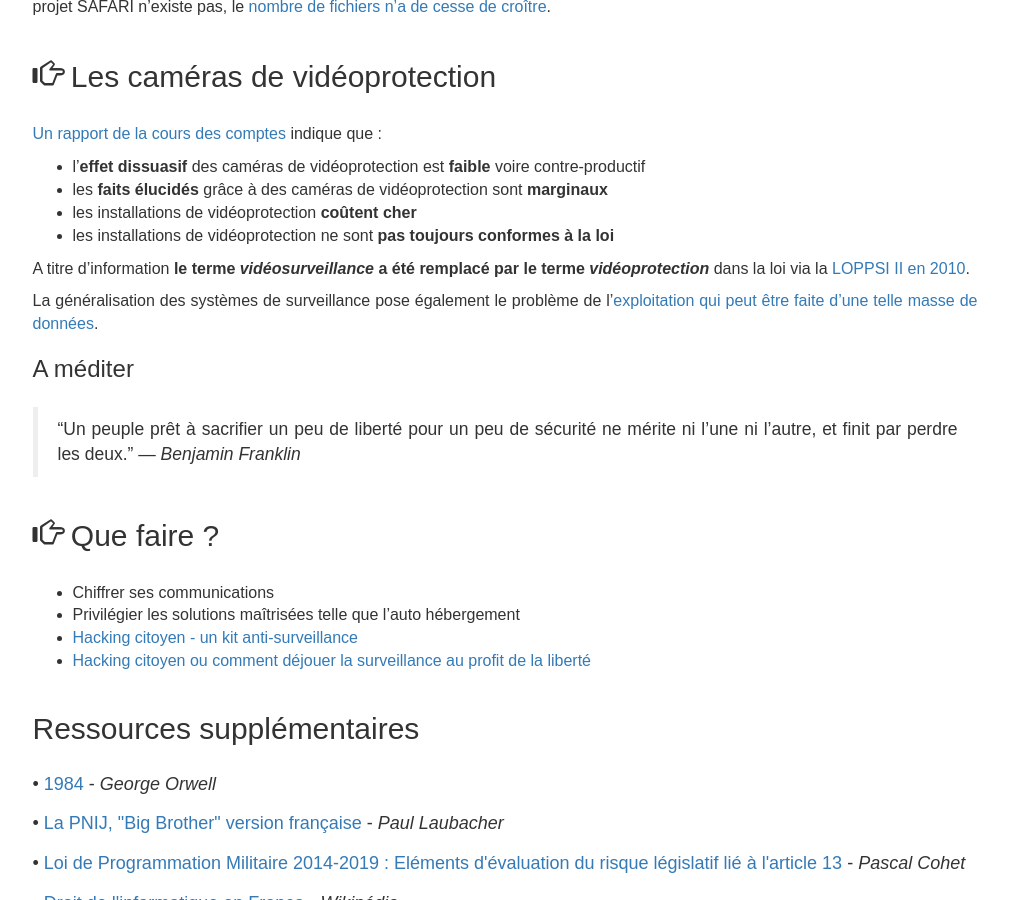
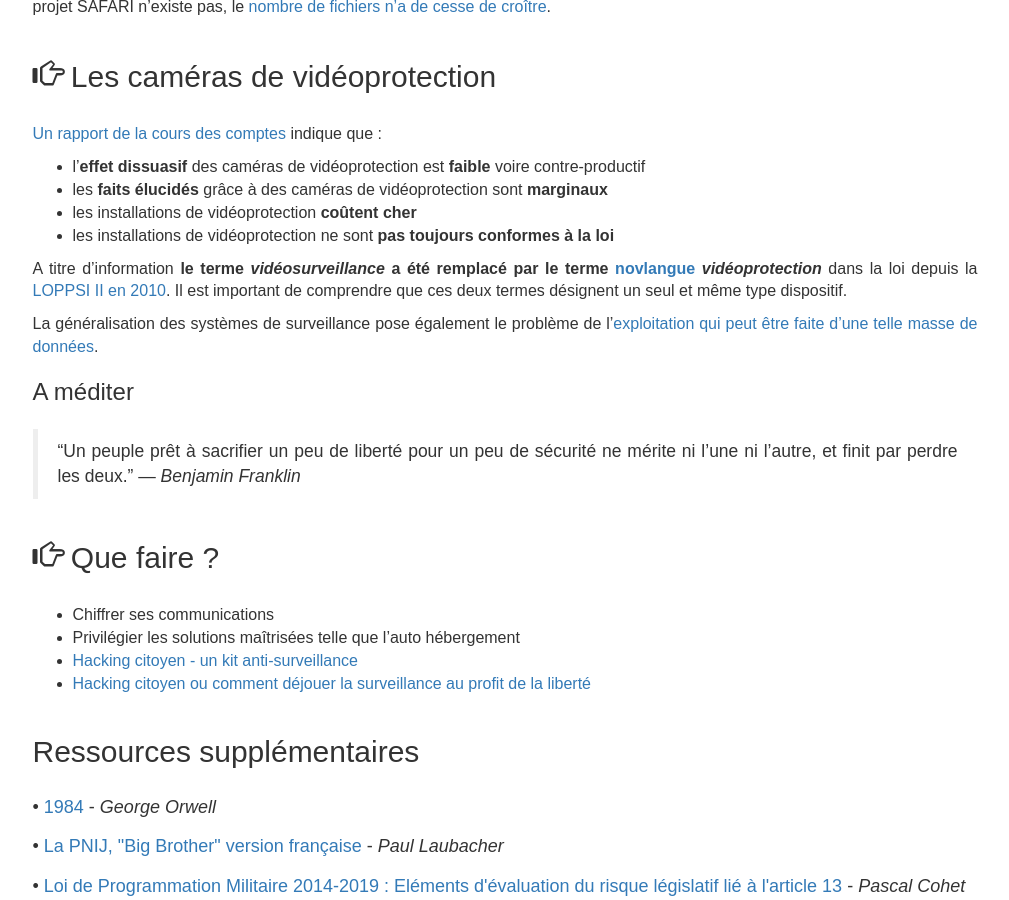
Before and after one commit to willdurand/jenairienacacher.fr, a Jekyll site: the page built from _posts/2014-01-22-surveillance.md, in a window 1280 px wide and 900 px high, scrolled down 1496 px. Shown: the whole window, without its empty margins (135-1144 px from the left). Built offline with Jekyll 4.4.1, drawn with Linux system fonts in a browser that asks for light colours; some web fonts are replaced; Markdown is read by kramdown in place of the engine named in the settings; comment, search, counter and statistics services are not loaded.

Commit message:
fix #25 Video protection VS Videosurveillance

```diff
--- a/_posts/2014-01-22-surveillance.md
+++ b/_posts/2014-01-22-surveillance.md
@@ -145,8 +145,9 @@ indique que :
 - les installations de vidéoprotection ne sont **pas toujours conformes à la loi**
 
 A titre d'information **le terme _vidéosurveillance_ a été remplacé par le
-terme _vidéoprotection_** dans la loi via la [LOPPSI II en
-2010](http://fr.wikipedia.org/wiki/Loi_du_14_mars_2011_d%27orientation_et_de_programmation_pour_la_performance_de_la_s%C3%A9curit%C3%A9_int%C3%A9rieure).
+terme [novlangue](http://fr.wikipedia.org/wiki/Novlangue) _vidéoprotection_** dans la loi depuis la [LOPPSI II en
+ 2010](http://fr.wikipedia.org/wiki/Loi_du_14_mars_2011_d%27orientation_et_de_programmation_pour_la_performance_de_la_s%C3%A9curit%C3%A9_int%C3%A9rieure). Il est important de comprendre que ces deux termes désignent
+ un seul et même type dispositif.
 
 La généralisation des systèmes de surveillance pose également le problème de
 l'[exploitation qui peut être faite d'une telle masse de
```
